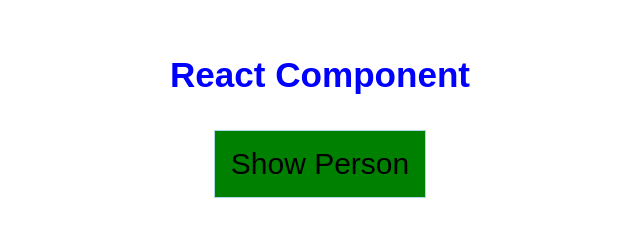
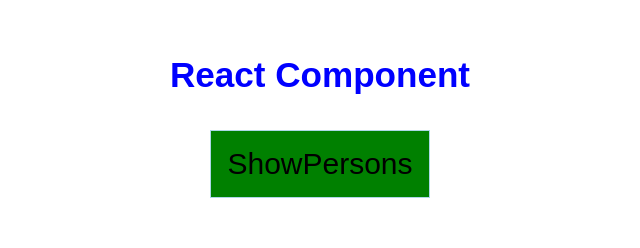
Before and after one commit to krkchaitanya/modern-react-APP, a React app: page / in a window 1280 px wide. Shown: the top 248 px of the page, without its empty margins (320-960 px from the left). Built offline with nearby package versions, Linux system fonts and the light colour scheme.

Commit message:
updatingCssModules

```diff
--- a/src/components/Person/Person.js
+++ b/src/components/Person/Person.js
@@ -1,9 +1,9 @@
 import React from "react";
-import "./Person.css";
+import classes from "./Person.css";
 
 const person= (props)=>{
         return(
-                <div className="Person">
+                <div className={classes.Person}>
                          <p onClick={props.click}>I'm -{props.name}- and i am-{props.age}</p>
                          <p>{props.children}</p>
                          <input type="text" onChange={props.changed} value={props.name}/>
--- a/src/container/App.js
+++ b/src/container/App.js
@@ -90,13 +90,23 @@ if(this.state.showPerson){
             changed={this.nameChangeHandler}/>
 }
 
-    // btnClass=classes.Red;
+
+// let classes=[];
+
+// if(this.state.persons.length<=2){
+//   classes.push('red');
+// }
+// if(this.state.persons.length<=1){
+//   classes.push('bold');
+// }
+
 
     return (
       <div className={classes.App}>
         <h3>React Component</h3>
 
-       <button  onClick={()=>this.setState({showPerson:true})}  >Show Person</button>
+       {/* <button  onClick={()=>this.setState({showPerson:true})}  >Show Person</button> */}
+       <button onClick={()=>this.togglePersonsHandler() }>ShowPersons</button>
 
           <Cockpit
           appTitle={this.props.title}
```
